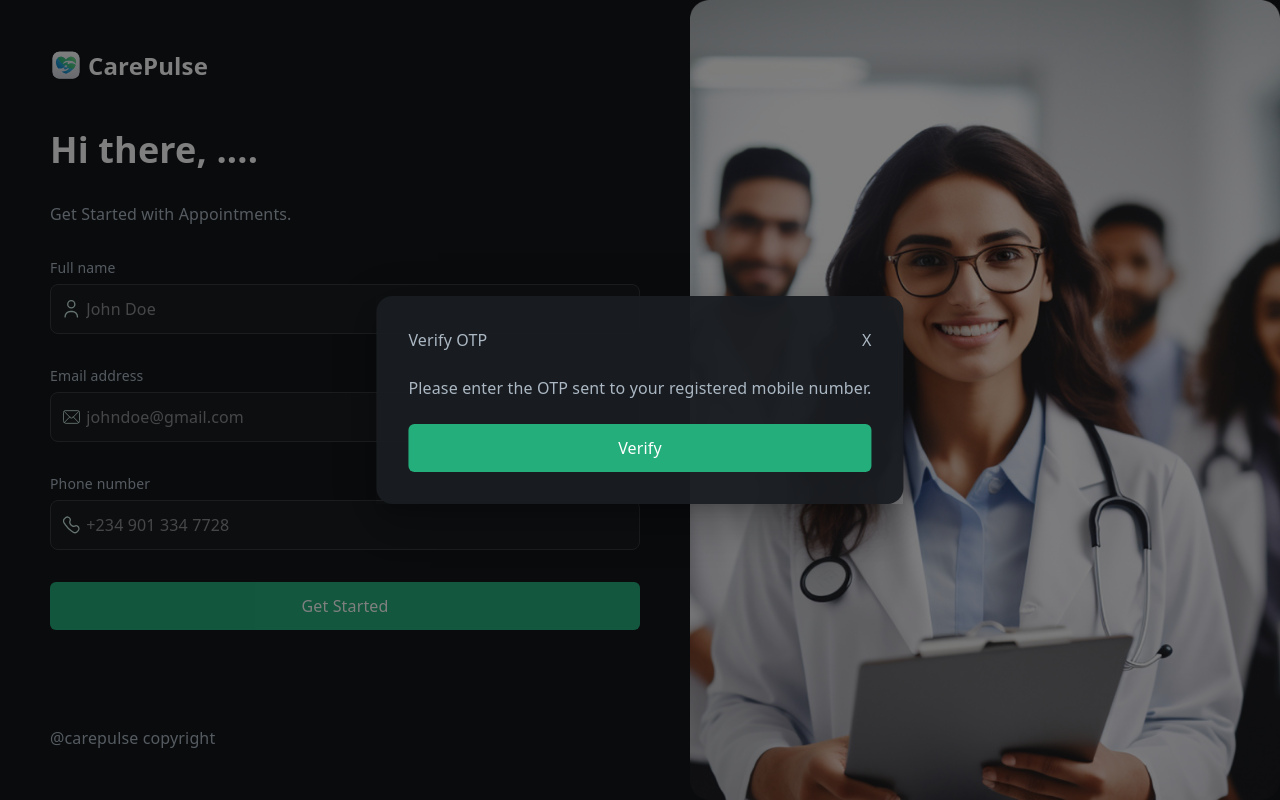
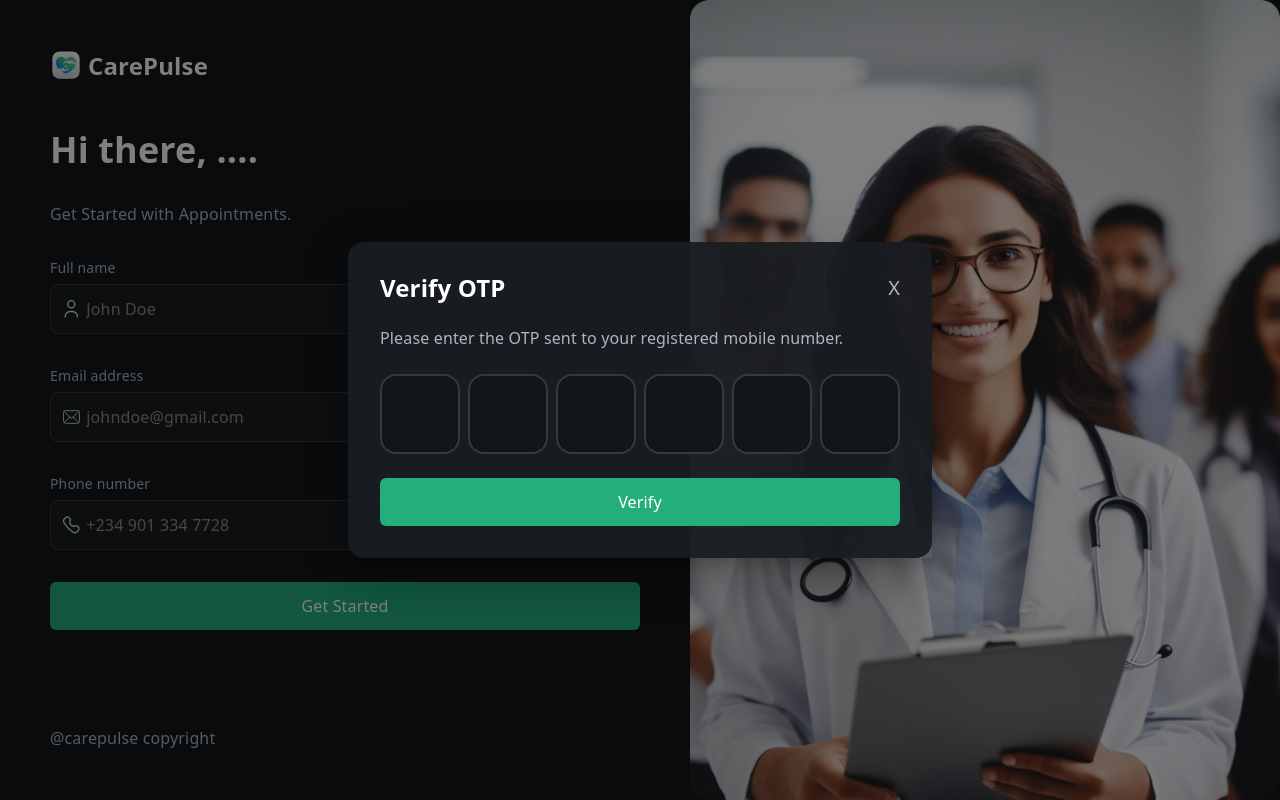
Before and after one commit to emmanuelomejua/carepulse, a React (Vite) app: page /auth in a window 1280 px wide. Both pictures are taken after a click on the button "Get Started". Built offline with nearby package versions, Linux system fonts and the light colour scheme.

Commit message:
implement otp input

```diff
--- /dev/null
+++ b/src/components/OtpInput.tsx
@@ -0,0 +1,66 @@
+import React, { useState, type FC, useRef, useEffect } from "react";
+
+
+interface OTPinputProps {
+    digits?: number;
+    onChange: (val: string) => void;
+    className: string
+}
+
+let currentOtpIndex: number = 0;
+
+const OtpInput:FC<OTPinputProps> = ({  onChange,  digits = 6, className}) => {
+
+    const [otp, setOtp] = useState<string[]>(new Array(digits).fill(""));
+    const [activeOtpIndex, setActiveOtpIndex] = useState<number>(0);
+
+    const inputRef = useRef<HTMLInputElement>(null)
+
+    const handleChange = ({target}: React.ChangeEvent<HTMLInputElement>): void => {
+        const { value } = target;
+        const newOTP: string[] = [...otp];
+        newOTP[currentOtpIndex] = value.substring(value.length - 1);
+
+        if (!value) setActiveOtpIndex(currentOtpIndex - 1);
+        else setActiveOtpIndex(currentOtpIndex + 1);
+        setOtp(newOTP);
+
+        onChange(newOTP.join(""));
+    }
+
+    const handleKeyDown = ({key}: React.KeyboardEvent<HTMLInputElement>, index: number) => {
+        currentOtpIndex = index;
+        if(key === "Backspace") setActiveOtpIndex(currentOtpIndex - 1);
+    }
+
+    const handleInput = (e: React.FormEvent<HTMLInputElement>): void => {
+        e.preventDefault();
+        const input = e.currentTarget as HTMLInputElement;
+        input.value = input.value.replace(/[-eE]/g, '');
+    };
+
+    useEffect(() => {
+        inputRef.current?.focus();
+    }, [activeOtpIndex])
+
+    return (
+        <div className="flex gap-2 w-full justify-between">
+            {otp.map((_, index) => (
+                <React.Fragment key={index}>
+                    <input type='tel'
+                    maxLength={1} minLength={0}
+                    ref={index === activeOtpIndex ? inputRef : null}
+                    onInput={handleInput}
+                    value={otp[index]}
+                    onChange={handleChange}
+                    onKeyDown={(e) => handleKeyDown(e, index)}
+                    className={`px-2 py-3 h-20 w-20 rounded-2xl border-2 border-solid outline-none text-center text-3xl font-bold ${className}`}  />
+
+                </React.Fragment>
+            ))
+            }
+        </div>
+    )
+}
+
+export default OtpInput;
--- a/src/sections/AuthForm.tsx
+++ b/src/sections/AuthForm.tsx
@@ -23,6 +23,7 @@ const AuthForm = () => {
       icon={<img src='/icons/username.svg' alt='' className='w-4.5 h-4.5'/>}
       label='Full name'
       placeholder='John Doe'
+      required
       className='border border-[#363A3D] text-[#FFFFFF] p-3 bg-[#1A1D21] focus-within:outline-2 focus-within:outline-[#84DCF53D]
       focus-within:text-[#B6F09C] placeholder:text-[#76828D] focus-within:border-2 focus-within:border-[#B6F09C]' />
 
@@ -30,6 +31,7 @@ const AuthForm = () => {
       icon={<img src='/icons/email.svg' alt='' className='w-4.5 h-4.5'/>}
       label='Email address'
       placeholder='johndoe@gmail.com'
+      required
       className='border border-[#363A3D] text-[#FFFFFF] p-3 bg-[#1A1D21] focus-within:outline-2 focus-within:outline-[#84DCF53D]
       focus-within:text-[#B6F09C] placeholder:text-[#76828D] focus-within:border-2 focus-within:border-[#B6F09C]'/>
 
@@ -37,13 +39,14 @@ const AuthForm = () => {
       icon={<img src='/icons/phone.svg' alt='' className='w-4.5 h-4.5'/>}
       label='Phone number'
       placeholder='+234 901 334 7728' type='number'
+      required
       className='border border-[#363A3D] text-[#FFFFFF] p-3 bg-[#1A1D21] focus-within:outline-2 focus-within:outline-[#84DCF53D]
       focus-within:text-[#B6F09C] placeholder:text-[#76828D] focus-within:border-2 focus-within:border-[#B6F09C]'/>
 
      <Button onClick={handleSubmit} className='bg-[#24AE7C] text-[#FFFFFF] py-3 px-5'>Get Started</Button>
     </section>
 
-    <OtpModal open={open} handleClose={() => setOpen(false)}/>
+    <OtpModal open={open} setOpen={setOpen} handleClose={() => setOpen(false)}/>
 
     </>
   )
--- a/src/sections/OtpModal.tsx
+++ b/src/sections/OtpModal.tsx
@@ -1,25 +1,28 @@
 import BasicModal from "../components/modals/BasicModal";
 import Button from "../components/ui/buttons/Button";
 import Typography from "../components/ui/typography/Typography";
+import OtpInput from '../components/OtpInput'
 
 
 interface OtpModalProps {
   open: boolean;
   handleClose: () => void;
+  setOpen: any;
 }
 
 
-const OtpInput = ({open, handleClose}: OtpModalProps) => {
+const OtpModal = ({open, setOpen, handleClose}: OtpModalProps) => {
   return (
     <BasicModal open={open} handleClose={handleClose}>
       <form className='bg-[#1A1D21F5] rounded-2xl flex flex-col gap-6 p-8'>
         <div className="flex items-center justify-between">
-          <Typography>Verify OTP</Typography>
-          <Typography>X</Typography>
+          <Typography variant="h1" className="text-[24px] font-semibold text-[#FFFFFF]">Verify OTP</Typography>
+          <Typography variant="h1" className="cursor-pointer text-xl font-normal" onClick={() => setOpen(false)}>X</Typography>
         </div>
 
         <Typography>Please enter the OTP sent to your registered mobile number.</Typography>
 
+        <OtpInput className="bg-[#131619] border border-[#363A3D] text-[48px] leading-15 text-[#FFFFFF]" onChange={() => {}} />
 
         <Button className="bg-[#24AE7C] text-[#FFFFFF] py-3 px-5">Verify</Button>
       </form>
@@ -27,4 +30,4 @@ const OtpInput = ({open, handleClose}: OtpModalProps) => {
   )
 }
 
-export default OtpInput;
+export default OtpModal;
```
